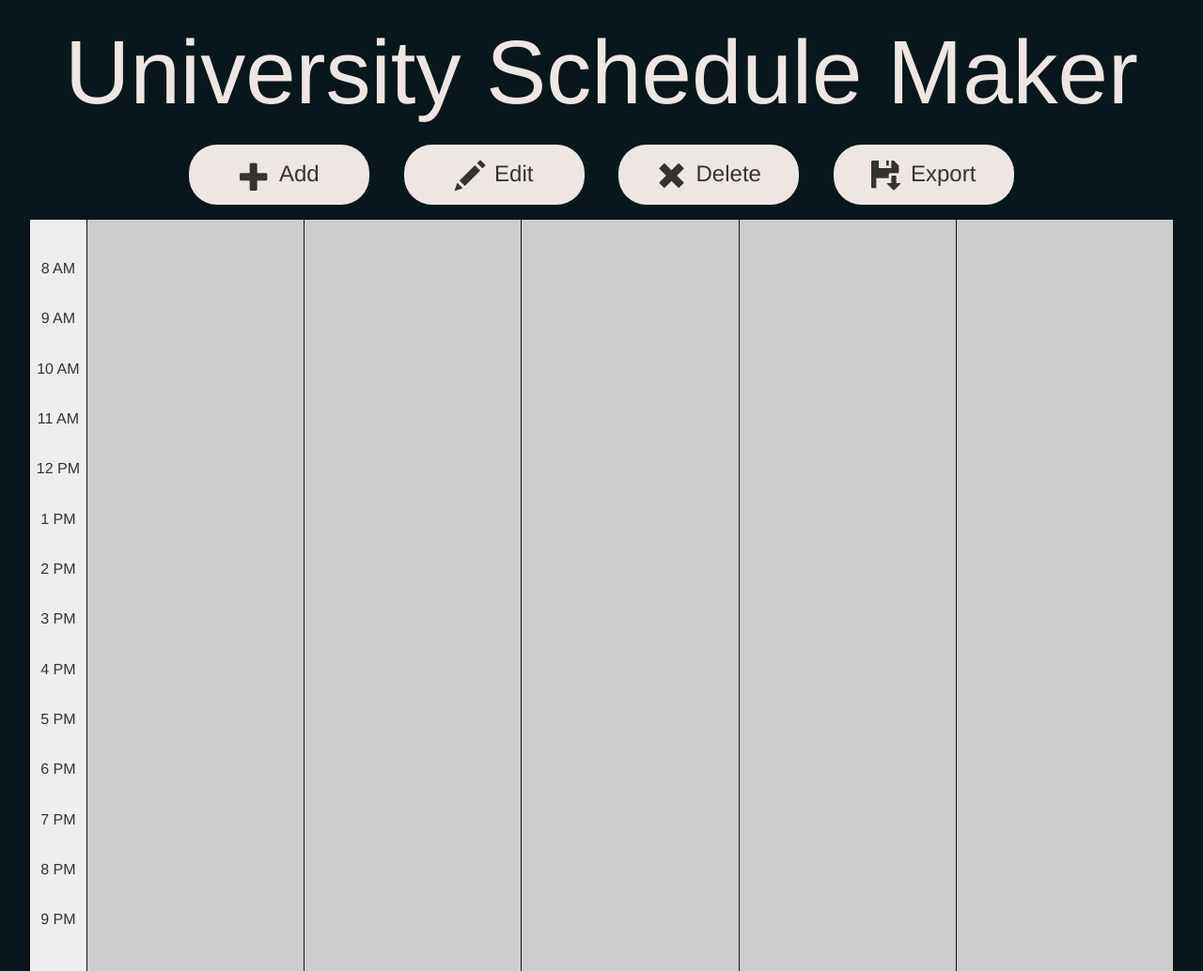
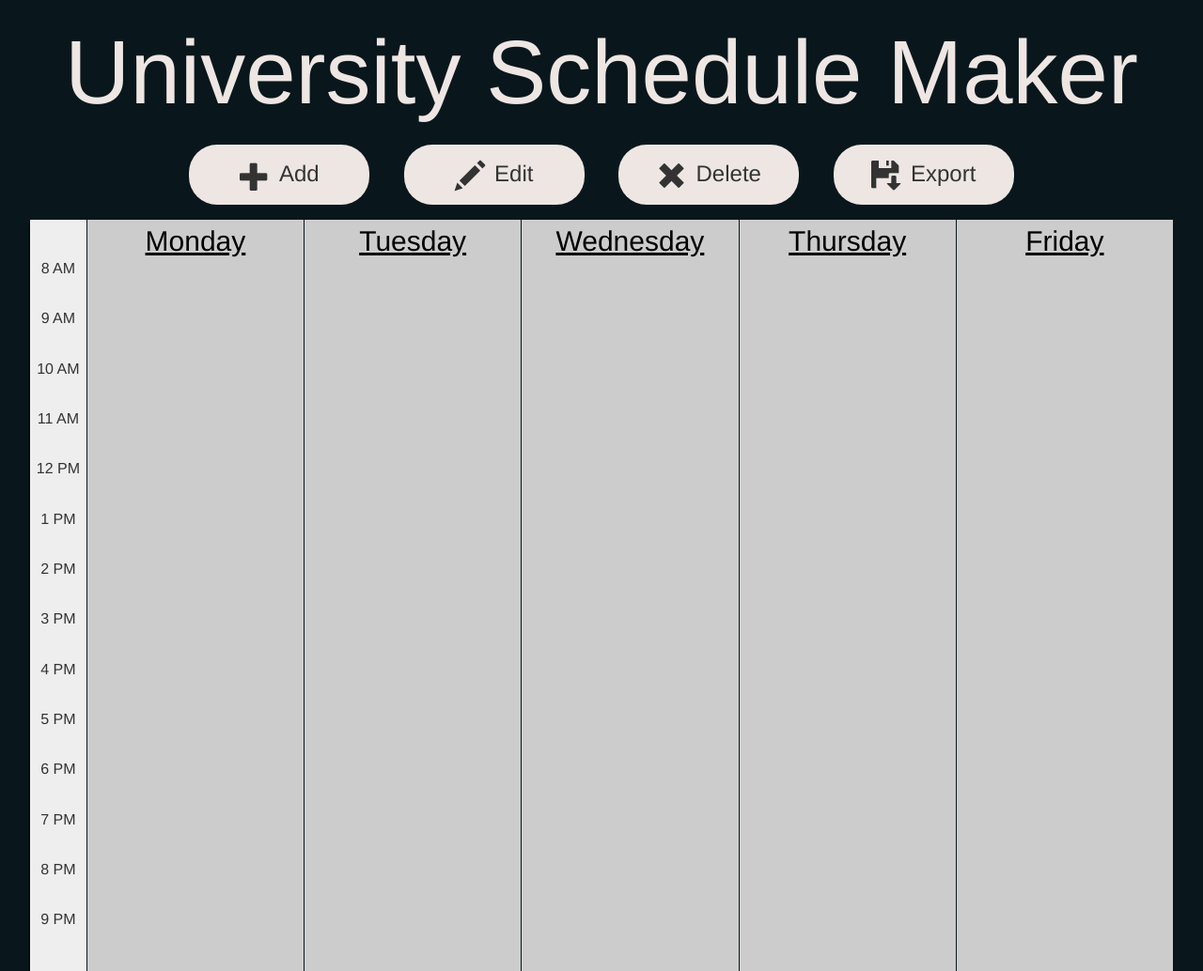
Before and after one commit to NicholasMacedo/UniversityScheduleMaker, a plain HTML site: page index.html in a window 1280 px wide. Shown: the top 1034 px of the page at 94% size. Drawn offline with nearby package versions, Linux system fonts and the light colour scheme.

Commit message:
Added Weekday titles to the top of the column.

```diff
--- a/css/mainStyle.css
+++ b/css/mainStyle.css
@@ -64,6 +64,12 @@ h3 {
 .calendarSpot {
 	width: 100vw;
 	background-color: #eee6e3;
+}
+
+.schedule-sheet-item h2 {
+  color: black;
+  font-size: 3rem;
+  text-decoration: underline;
 }
 
 /****************
--- a/css/style.css
+++ b/css/style.css
@@ -6,12 +6,6 @@ body {
   font-size: 14px;
   font-family: Helvetica, sans-serif;
 }
-
-.topBar {
-  height: 500px;
-  background-color:#EEE;
-}
-
 
 .schedule-container {
   display: -webkit-box;
@@ -31,7 +25,7 @@ body {
   position: absolute;
   margin-top: -12px;
   left: 0;
-  height: 0%;
+  height: 66.6666667%;
   width: 100%;
   text-align: center;
 }
--- a/index.html
+++ b/index.html
@@ -31,7 +31,6 @@
         <p>Export</p>
       </div>
     </div>
-
     <div class="schedule-container">
 
       <!-- Times -->
@@ -53,11 +52,21 @@
       </div>
 
       <!-- Days of the Week -->
-      <div class="schedule-sheet" id="mon"></div>
-      <div class="schedule-sheet" id="tues"></div>
-      <div class="schedule-sheet" id="wed"></div>
-      <div class="schedule-sheet" id="thurs"></div>
-      <div class="schedule-sheet" id="fri"></div>
+      <div class="schedule-sheet" id="mon">
+        <div class="schedule-sheet-item" style="top: 1%; height:0%;"><h2>Monday</h2></div>
+      </div>
+      <div class="schedule-sheet" id="tues">
+        <div class="schedule-sheet-item" style="top: 1%; height:0%;"><h2>Tuesday</h2></div>
+      </div>
+      <div class="schedule-sheet" id="wed">
+        <div class="schedule-sheet-item" style="top: 1%; height:0%;"><h2>Wednesday</h2></div>
+      </div>
+      <div class="schedule-sheet" id="thurs">
+        <div class="schedule-sheet-item" style="top: 1%; height:0%;"><h2>Thursday</h2></div>
+      </div>
+      <div class="schedule-sheet" id="fri">
+        <div class="schedule-sheet-item" style="top: 1%; height:0%;"><h2>Friday</h2></div>
+      </div>
     </div>
 
     <!-- Popups For Buttons -->
```
